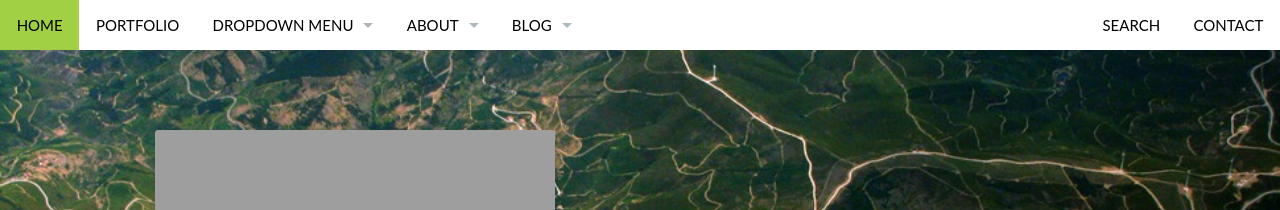
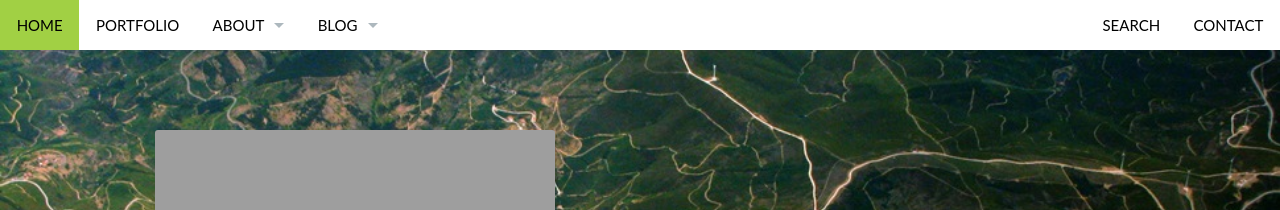
Before and after one commit to wontgruber/wontgruber.github.io, a Jekyll site: the page built from pages/pages-root-folder/index.md, in a window 1280 px wide. Shown: the top 210 px of the page. Built offline with Jekyll 4.4.1, drawn with Linux system fonts in a browser that asks for light colours.

Commit message:
Remove generic dropdowns

```diff
--- a/_data/navigation.yml
+++ b/_data/navigation.yml
@@ -8,17 +8,6 @@
 - title: Portfolio
   url: "/portfolio"
   side: left
-
-- title: "Dropdown Menu"
-  url: "#"
-  side: left
-  dropdown:
-  - title: "Dropdown Menu 1"
-    url: "#"
-  - title: "Dropdown Menu 2"
-    url: "#"
-  - title: "Dropdown Menu 3"
-    url: "#"
 
 - title: "About"
   url: "/about/"
```
